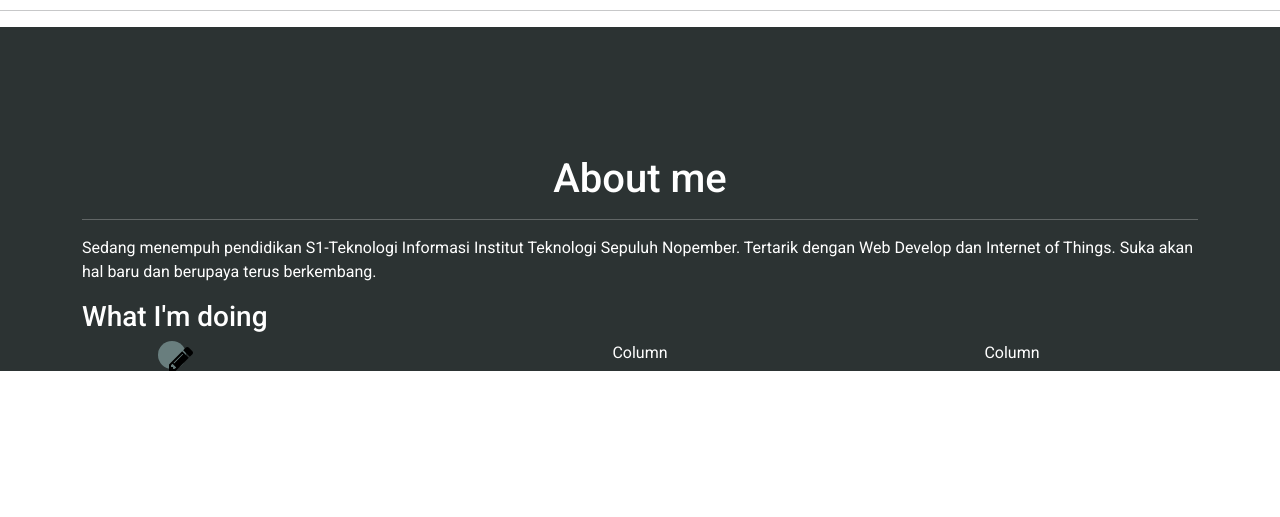
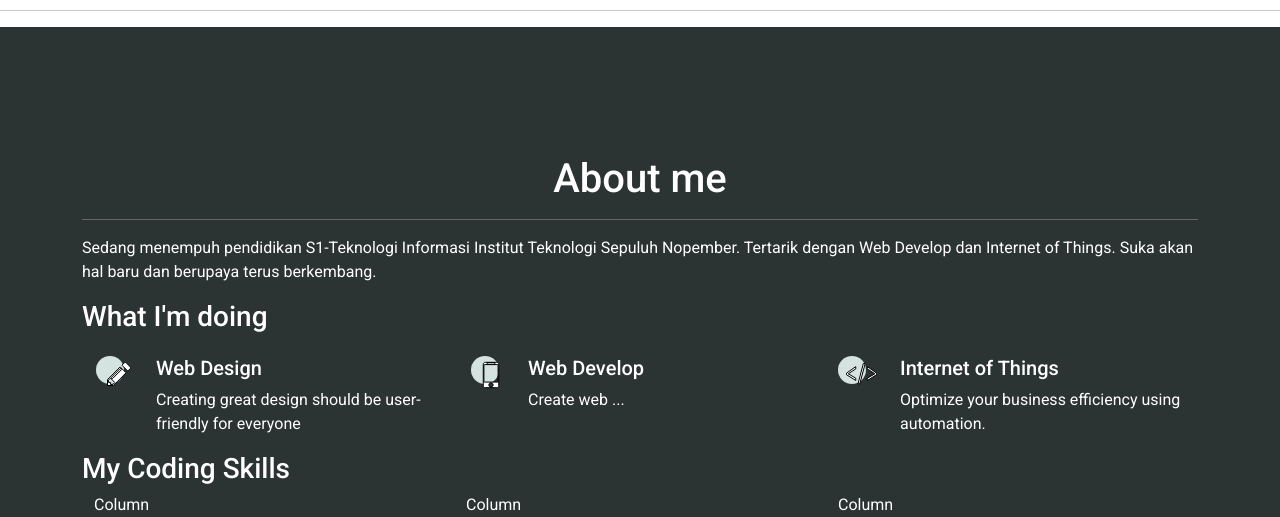
Before and after one commit to ilhamsakti27/portofolio, a plain HTML site: page index.html in a window 1280 px wide. Shown: the part 768-1285 px from the top of the page. Before the commit the page ends 1139 px from the top, so only its background shows below. Drawn offline with nearby package versions, Linux system fonts and the light colour scheme.

Commit message:
add about me

```diff
--- a/assets/css/index-style.css
+++ b/assets/css/index-style.css
@@ -71,6 +71,10 @@
     text-align: center;
 }
 
+#content-what-im-doing {
+    margin-top: 5%;
+}
+
 @media only screen and (min-width: 760px) {
    #foto-diri {
         width: 30vmax;
@@ -132,4 +136,7 @@
     #social-media {
         margin-top: 5%;
     }
+    #content-what-im-doing {
+        margin-top: 2%;
+    }
 }
--- a/index.html
+++ b/index.html
@@ -29,26 +29,9 @@
                   <a class="nav-link active" aria-current="page" href="#">Home</a>
                 </li>
                 <li class="nav-item">
-                  <a class="nav-link" href="#">About me</a>
+                  <a class="nav-link" href="#head-about-me">About me</a>
                 </li>
-                <!-- <li class="nav-item dropdown">
-                  <a class="nav-link dropdown-toggle" href="#" role="button" data-bs-toggle="dropdown" aria-expanded="false">
-                    Dropdown
-                  </a>
-                  <ul class="dropdown-menu">
-                    <li><a class="dropdown-item" href="#">Action</a></li>
-                    <li><a class="dropdown-item" href="#">Another action</a></li>
-                    <li>
-                      <hr class="dropdown-divider">
-                    </li>
-                    <li><a class="dropdown-item" href="#">Something else here</a></li>
-                  </ul>
-                </li> -->
               </ul>
-              <!-- <form class="d-flex mt-3" role="search">
-                <input class="form-control me-2" type="search" placeholder="Search" aria-label="Search">
-                <button class="btn btn-outline-success" type="submit">Search</button>
-              </form> -->
             </div>
           </div>
         </div>
@@ -113,26 +96,61 @@
               Tertarik dengan Web Develop dan Internet
               of Things. Suka akan hal baru dan berupaya terus berkembang.</p>
           </div>
+
           <div>
             <h3>What I'm doing</h3>
-            <div class="container text-center">
+            <div class="container text-center" id="content-what-im-doing">
               <div class="row">
                 <!-- Web design column -->
-                <div class="col">
+                <div class="col-md-4 col-sm-12">
                   <div class="row">
-                    <div class="col">
-                        <img src="./assets/img/web-design-icon.svg" alt="web design icon">
+                    <div class="col-2">
+                        <img src="./assets/img/web-design-icon-new.svg" alt="web design icon">
                     </div>
-                    <div class="col">
-
+                    <div class="col-10 text-start">
+                        <h5>Web Design</h5>
+                        <p>Creating great design should be user-friendly for everyone</p>
                     </div>
                   </div>
                 </div>
                 <!-- Web develop column -->
+                <div class="col-md-4 col-sm-12">
+                  <div class="row">
+                    <div class="col-2">
+                        <img src="./assets/img/web-develop-icon-new.svg" alt="web design icon">
+                    </div>
+                    <div class="col-10 text-start">
+                        <h5>Web Develop</h5>
+                        <p>Create web ...</p>
+                    </div>
+                  </div>
+                </div>
+                <!-- Internet of Things -->
+                <div class="col-md-4 col-sm-12">
+                  <div class="row">
+                    <div class="col-2">
+                        <img src="./assets/img/iot-icon-new.svg" alt="web design icon">
+                    </div>
+                    <div class="col-10 text-start">
+                        <h5>Internet of Things</h5>
+                        <p>Optimize your business efficiency using automation.</p>
+                    </div>
+                  </div>
+                </div>
+              </div>
+            </div>
+          </div>
+
+          <div>
+            <h3>My Coding Skills</h3>
+            <div class="container text-start">
+              <div class="row">
                 <div class="col">
                   Column
                 </div>
-                <!-- Internet of Things -->
+                <div class="col">
+                  Column
+                </div>
                 <div class="col">
                   Column
                 </div>
```
Also changed, not shown: assets/img/iot-icon-new.svg (added), assets/img/web-design-icon-new.svg (added), assets/img/web-develop-icon-new.svg (added).
